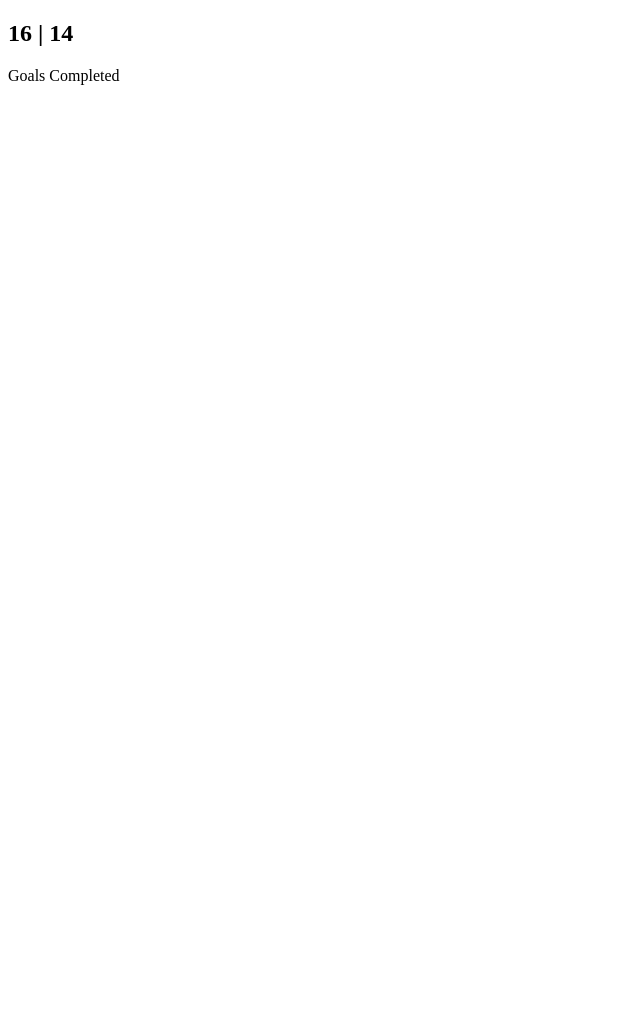
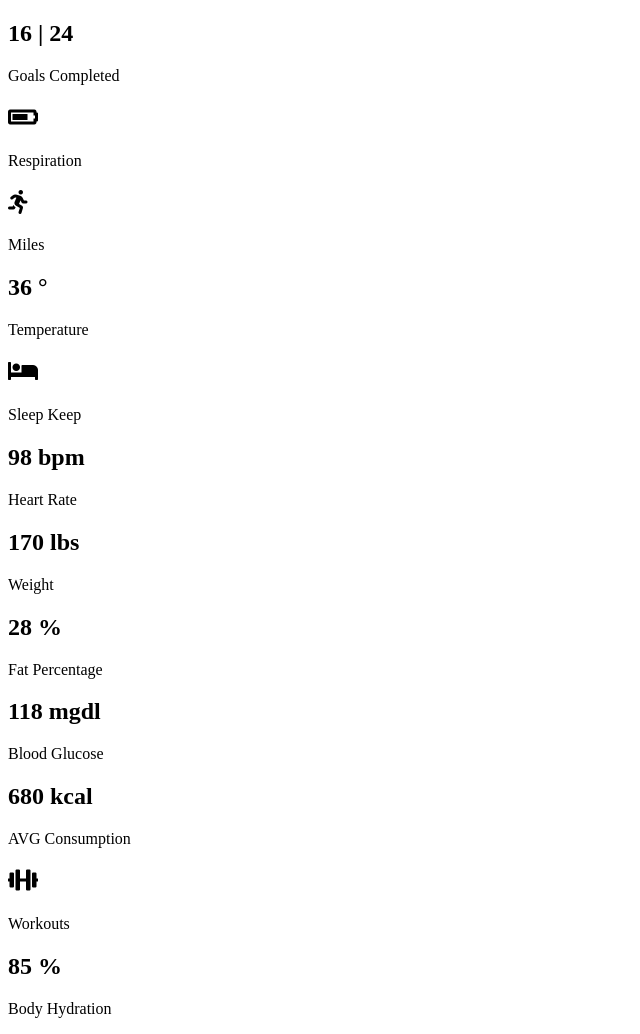
Before and after one commit to j3ffh95/grid-layout, a plain HTML site: page index.html in a window 1280 px wide. Shown: the whole page, without its empty margins (0-640 px from the left). Before the commit the page ends 800 px from the top, so only its background shows below. Drawn offline with Linux system fonts and the light colour scheme.

Commit message:
Created a bunch of divs inside container div

```diff
--- a/index.html
+++ b/index.html
@@ -15,8 +15,52 @@
   <body>
     <div class="container">
       <div class="bg1">
-        <h2>16 <span>| 14</span></h2>
+        <h2>16 <span>| 24</span></h2>
         <p>Goals Completed</p>
+      </div>
+      <div class="bg1">
+        <h2><i class="fas fa-battery-three-quarters"></i></h2>
+        <p>Respiration</p>
+      </div>
+      <div class="bg2">
+        <h2><i class="fas fa-running"></i></h2>
+        <p>Miles</p>
+      </div>
+      <div class="bg1">
+        <h2>36 &deg;</h2>
+        <p>Temperature</p>
+      </div>
+      <div class="bg1">
+        <h2><i class="fas fa-bed"></i></h2>
+        <p>Sleep Keep</p>
+      </div>
+      <div class="bg2">
+        <h2>98 <span>bpm</span></h2>
+        <p>Heart Rate</p>
+      </div>
+      <div class="bg1">
+        <h2>170 <span>lbs</span></h2>
+        <p>Weight</p>
+      </div>
+      <div class="bg1">
+        <h2>28 <span>%</span></h2>
+        <p>Fat Percentage</p>
+      </div>
+      <div class="bg2">
+        <h2>118 <span>mgdl</span></h2>
+        <p>Blood Glucose</p>
+      </div>
+      <div class="bg2">
+        <h2>680 <span>kcal</span></h2>
+        <p>AVG Consumption</p>
+      </div>
+      <div class="bg2">
+        <h2><i class="fas fa-dumbbell"></i></h2>
+        <p>Workouts</p>
+      </div>
+      <div class="bg2">
+        <h2>85 <span>%</span></h2>
+        <p>Body Hydration</p>
       </div>
     </div>
   </body>
```
